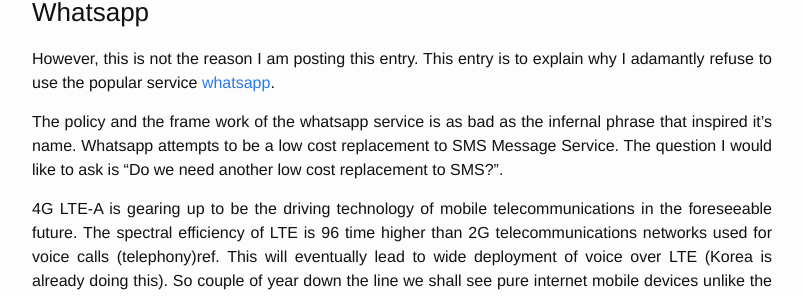
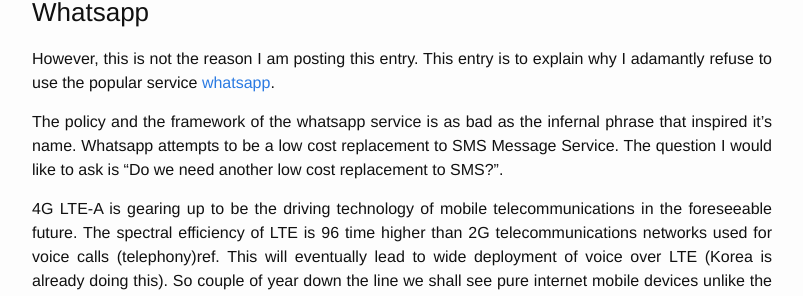
Before and after one commit to lordloh/karyashala, a Jekyll site: the page built from _posts/2012/2012-12-02-sup.markdown, in a window 1280 px wide and 900 px high, scrolled down 897 px. Shown: the part 147-443 px from the top of the window, without its empty margins (238-1041 px from the left). Built offline with Jekyll 4.4.1, drawn with Linux system fonts in a browser that asks for light colours; some web fonts are replaced; Markdown is read by kramdown in place of the engine named in the settings; comment, search, counter and statistics services are not loaded.

Commit message:
Fixed Typos.

```diff
--- a/_posts/2012/2012-12-02-sup.markdown
+++ b/_posts/2012/2012-12-02-sup.markdown
@@ -20,7 +20,7 @@
 ### Whatsapp
 However, this is not the reason I am posting this entry. This entry is to explain why I adamantly refuse to use the popular service [whatsapp](http://www.whatsapp.com/).
 
-The policy and the frame work of the whatsapp service is as bad as the infernal phrase that inspired it’s name. Whatsapp attempts to be a low cost replacement to SMS Message Service. The question I would like to ask is “Do we need another low cost replacement to SMS?”.
+The policy and the framework of the whatsapp service is as bad as the infernal phrase that inspired it’s name. Whatsapp attempts to be a low cost replacement to SMS Message Service. The question I would like to ask is “Do we need another low cost replacement to SMS?”.
 
 4G LTE-A is gearing up to be the driving technology of mobile telecommunications in the foreseeable future. The spectral efficiency of LTE is 96 time higher than 2G telecommunications networks used for voice calls (telephony)ref. This will eventually lead to wide deployment of voice over LTE (Korea is already doing this). So couple of year down the line we shall see pure internet mobile devices unlike the mobile devices today which have an additional LTE modem apart from the RF Front end to make voice calls. It goes without saying that a pure internet device could use any messaging service to send short text messages. I am tempted to say that future phone numbers shall be formatted as “user@domain.com” using SIP, but this just wishful thinking on my part. This is less likely to happen as it shall become hard for service providers to bill people for minutes! According to me, a fair billing would be paying for data usage and XMPP or SIP service for maintenance and nothing more.
 
```
